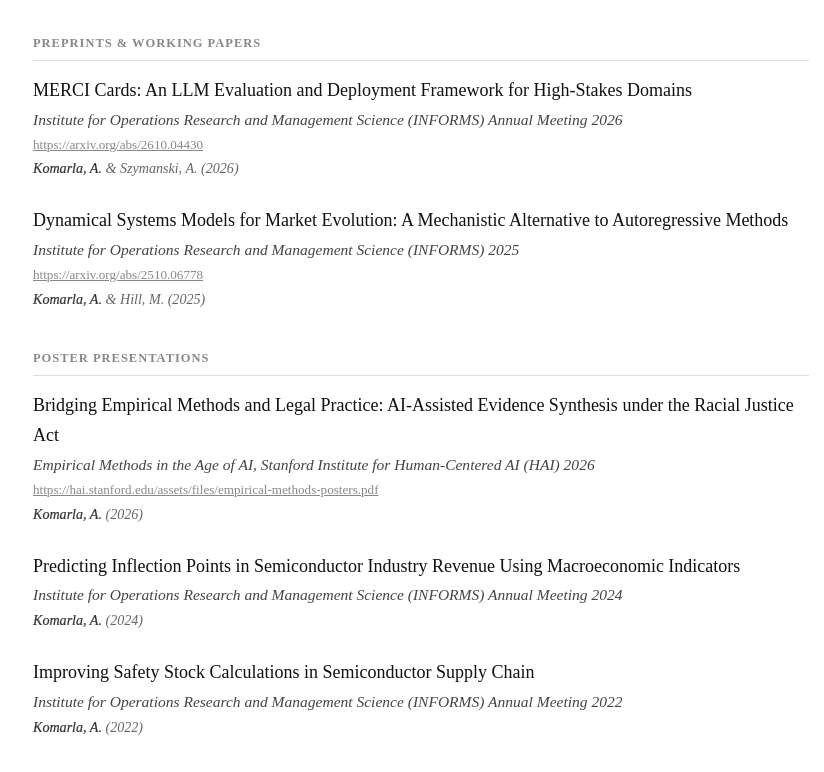
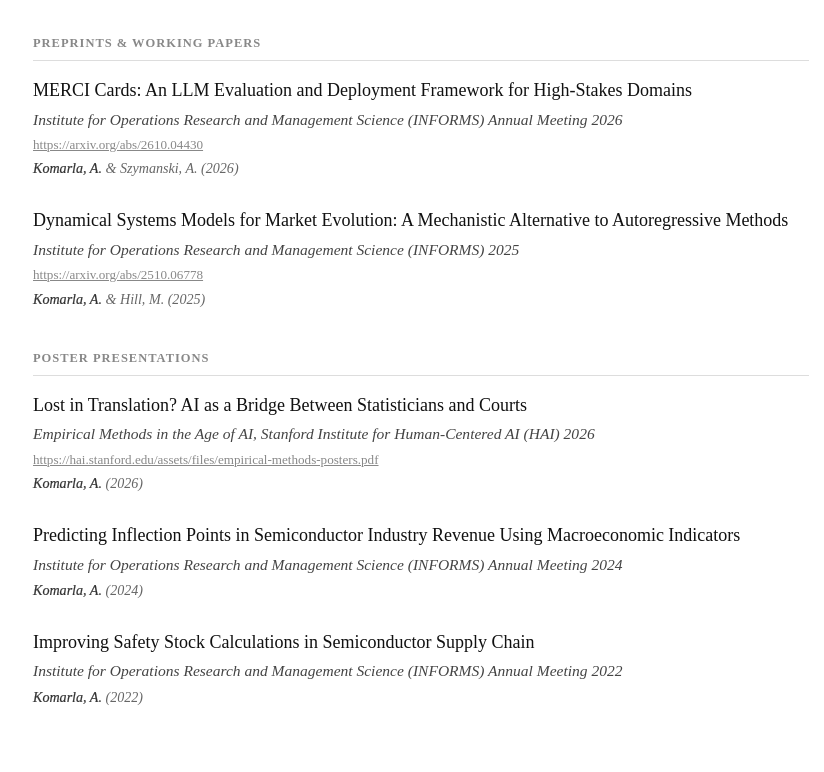
Before and after one commit to akomarla/akomarla.github.io, a plain HTML site: page publications.html in a window 1280 px wide. Shown: the part 1170-1942 px from the top of the page, without its empty margins (341-1165 px from the left). Drawn offline with Linux system fonts and the light colour scheme; a web font is replaced by a local one.

Commit message:
Retitle Stanford HAI poster: Lost in Translation? AI as a Bridge Between Statisticians and Courts
Co-Authored-By: Claude Opus 5.5 <noreply@anthropic.com>
Claude-Session: https://claude.ai/code/session_01JbThm4BaJpB66EinNc9TXR

```diff
--- a/publications.html
+++ b/publications.html
@@ -286,7 +286,7 @@
       <h2 id="posters">Poster Presentations</h2>
 
       <div class="item">
-        <div class="item-title">Bridging Empirical Methods and Legal Practice: AI-Assisted Evidence Synthesis under the Racial Justice Act</div>
+        <div class="item-title">Lost in Translation? AI as a Bridge Between Statisticians and Courts</div>
         <div class="item-venue">Empirical Methods in the Age of AI, Stanford Institute for Human-Centered AI (HAI) 2026</div>
         <div class="item-link"><a href="https://hai.stanford.edu/assets/files/empirical-methods-posters.pdf">https://hai.stanford.edu/assets/files/empirical-methods-posters.pdf</a></div>
         <div class="item-meta"><strong>Komarla, A.</strong> (2026)</div>
```
